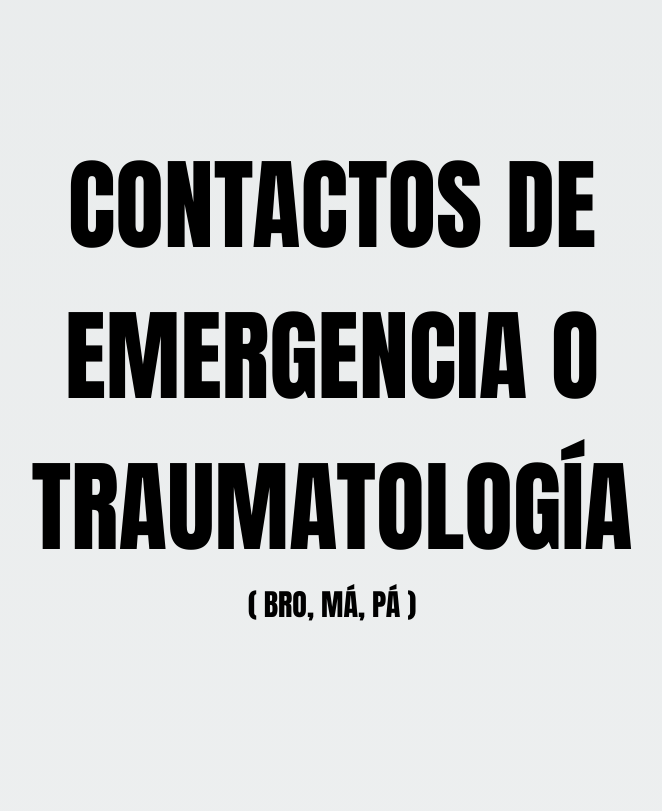
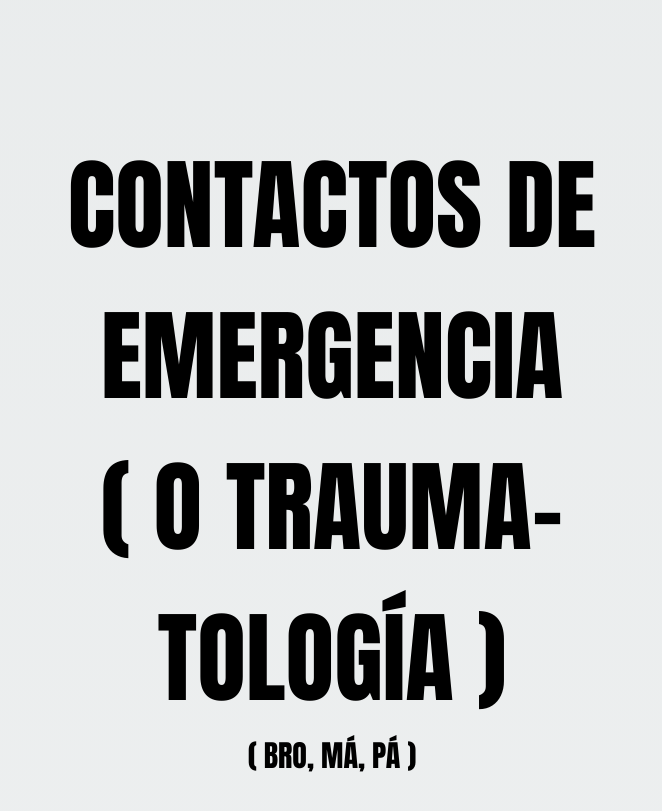
Before and after one commit to LucasKoval/NPDM-Literary-Project, a Next.js app: page / in a window 1280 px wide. Shown: the part 6500-7311 px from the top of the page, without its empty margins (308-970 px from the left). Built offline with nearby package versions, Linux system fonts and the light colour scheme; a web font is replaced by a local one.

Commit message:
Mobile style changes added

```diff
--- a/app/components/posts/post1.tsx
+++ b/app/components/posts/post1.tsx
@@ -139,7 +139,11 @@ export default function Post1() {
                   nada envejecer.
                </Phrase>
 
-               <Author>-LOS CUADERNOS DE MALTE LAURIDS BRIGGE</Author>
+               <Author>
+                  -LOS CUADERNOS DE
+                  <Break className="mobile" />
+                  MALTE LAURIDS BRIGGE
+               </Author>
             </PhraseContainer>
 
             <Separator />
@@ -189,11 +193,11 @@ export default function Post1() {
 
             <TitleContainer>
                <H2>
-                  CONTACTOS DE
+                  CONTACTOS DE EMERGENCIA
                   <Break />
-                  EMERGENCIA O
+                  ( O TRAUMA-
                   <Break />
-                  TRAUMATOLOGÍA
+                  TOLOGÍA )
                </H2>
                <H5>( BRO, MÁ, PÁ )</H5>
             </TitleContainer>
--- a/app/components/posts/posts-styles.ts
+++ b/app/components/posts/posts-styles.ts
@@ -83,7 +83,7 @@ export const MainTitle = styled.h1`
          font-size: 77px;
       }
       &.main-title-2 {
-         font-size: 106px;
+         font-size: 107px;
       }
       &.main-title-3 {
          font-size: 128px;
@@ -98,11 +98,25 @@ export const H2 = styled.h2`
    font-family: 'Impact', sans-serif;
    font-size: 100px;
 
+   &.mobile {
+      display: none;
+   }
+   &.desktop {
+      display: block;
+   }
+
    @media only screen and ${device.sm} {
-      font-size: 50px;
+      font-size: 54px;
 
       &.big {
-         font-size: 56px;
+         font-size: 58px;
+      }
+
+      &.mobile {
+         display: block;
+      }
+      &.desktop {
+         display: none;
       }
    }
 `;
```
